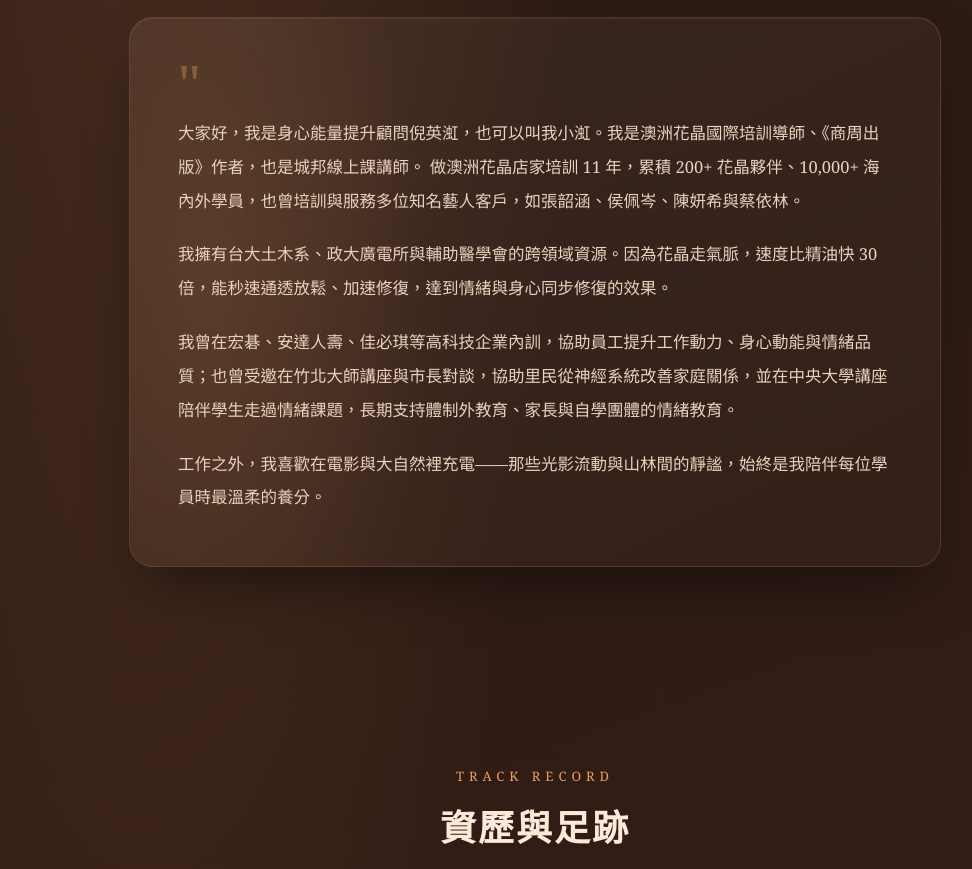
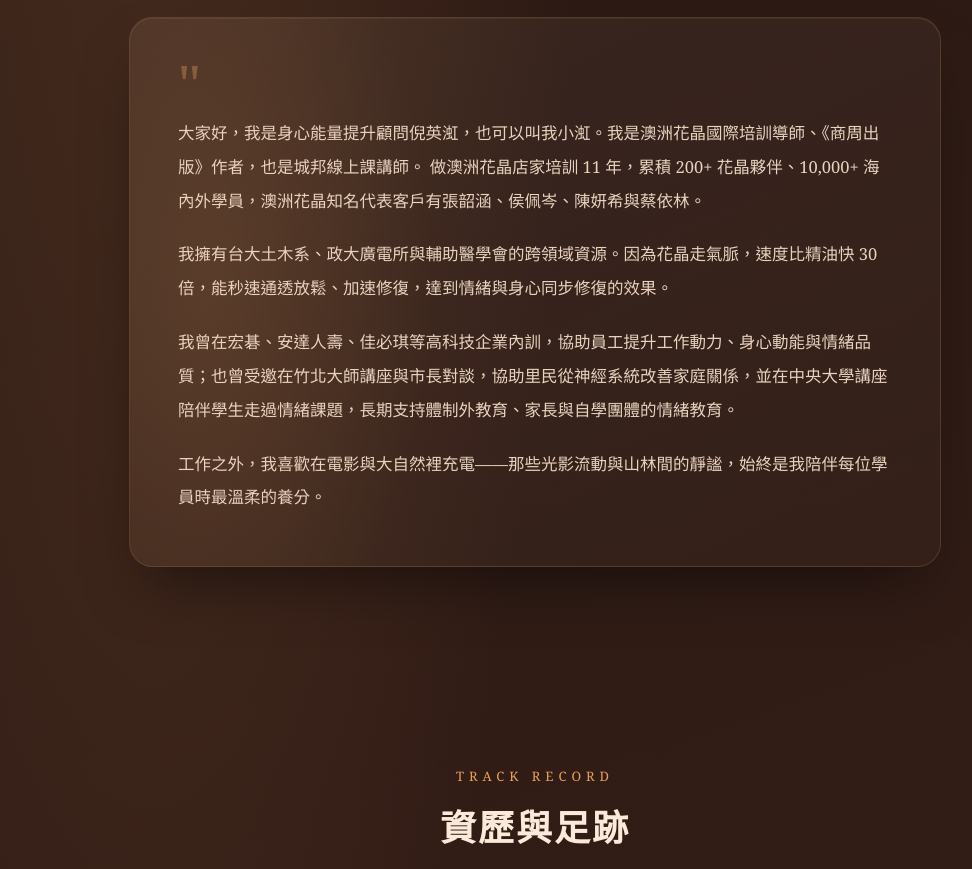
Before and after one commit to pagge0805/my-first-site, a website: page index.html in a window 1280 px wide. Shown: the part 1783-2652 px from the top of the page, without its empty margins (105-1077 px from the left). Drawn offline with Linux system fonts and the light colour scheme; no server answers.

Commit message:
Rephrase celebrity clients as 澳洲花晶知名代表客戶

```diff
--- a/index.html
+++ b/index.html
@@ -375,7 +375,7 @@
         <span class="quote-mark">"</span>
         <p>
           大家好，我是身心能量提升顧問倪英渱，也可以叫我小渱。我是澳洲花晶國際培訓導師、《商周出版》作者，也是城邦線上課講師。
-          做澳洲花晶店家培訓 11 年，累積 200+ 花晶夥伴、10,000+ 海內外學員，也曾培訓與服務多位知名藝人客戶，如張韶涵、侯佩岑、陳妍希與蔡依林。
+          做澳洲花晶店家培訓 11 年，累積 200+ 花晶夥伴、10,000+ 海內外學員，澳洲花晶知名代表客戶有張韶涵、侯佩岑、陳妍希與蔡依林。
         </p>
         <p>
           我擁有台大土木系、政大廣電所與輔助醫學會的跨領域資源。因為花晶走氣脈，速度比精油快 30 倍，能秒速通透放鬆、加速修復，達到情緒與身心同步修復的效果。
```
